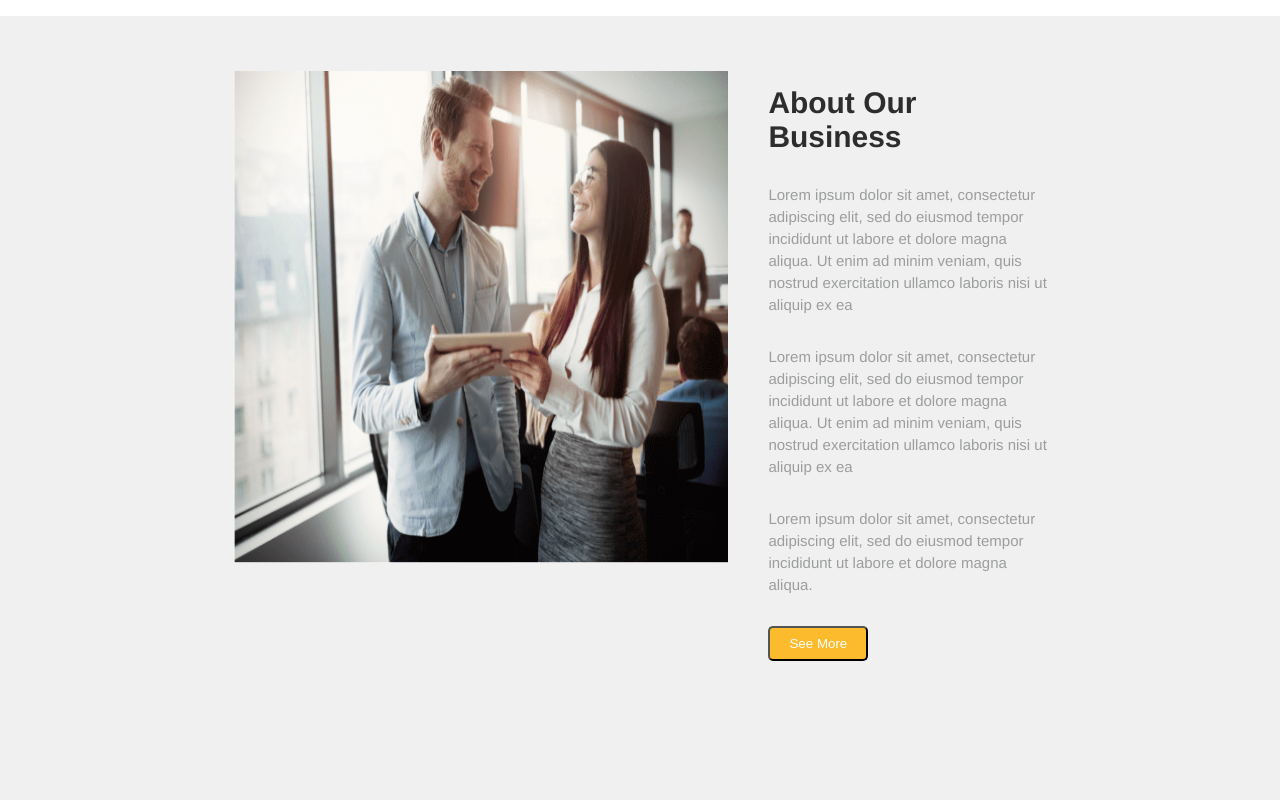
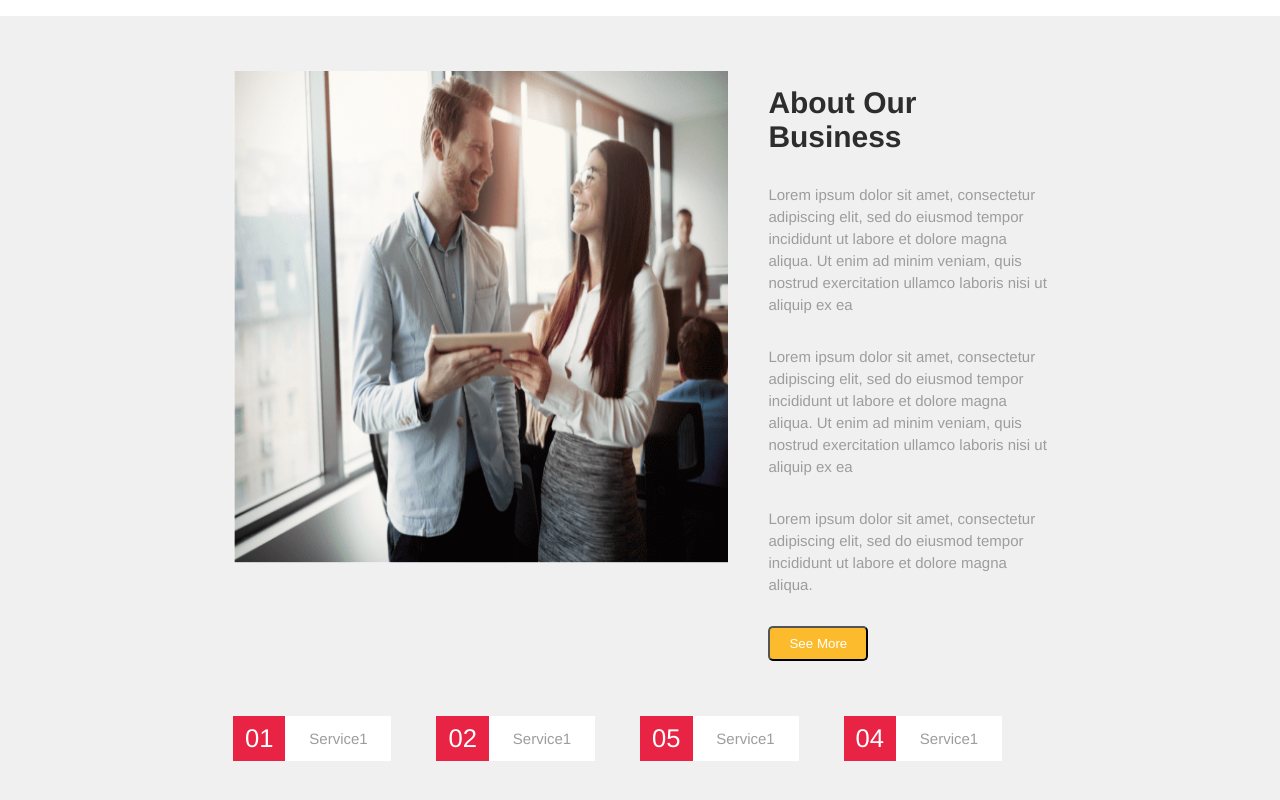
Before and after one commit to denomash/plug-Addons-site, a React (Create React App) app: page / in a window 1280 px wide. Shown: the part 1527-2327 px from the top of the page. Built offline with nearby package versions, Linux system fonts and the light colour scheme.

Commit message:
add numbered cards

```diff
--- a/src/Components/AboutSection/AboutBusiness.js
+++ b/src/Components/AboutSection/AboutBusiness.js
@@ -7,7 +7,7 @@ const AboutBusiness = () => {
     return (
         <div className='about-section'>
             <div className='container'>
-                <div className='about-section__content u-margin-top-big'>
+                <div className='about-section__content u-margin-top-big u-margin-bottom-big'>
                     <div className='about-section__content--img'>
                         <img className='about-section__content--avatar' src={aboutImg} alt='about image' />
                     </div>
@@ -40,6 +40,29 @@ const AboutBusiness = () => {
                     </div>
 
                 </div>
+
+                {/* Numbered Cards */}
+                <div className='numbered-cards'>
+                    <div className='numbered-card'>
+                        <div className='numbered'>01</div>
+                        <div className='numbered-service'>Service1</div>
+                    </div>
+
+                    <div className='numbered-card'>
+                        <div className='numbered'>02</div>
+                        <div className='numbered-service'>Service1</div>
+                    </div>
+
+                    <div className='numbered-card'>
+                        <div className='numbered'>05</div>
+                        <div className='numbered-service'>Service1</div>
+                    </div>
+
+                    <div className='numbered-card'>
+                        <div className='numbered'>04</div>
+                        <div className='numbered-service'>Service1</div>
+                    </div>
+                </div>
             </div>
 
 
--- a/src/Components/AboutSection/about.section.css
+++ b/src/Components/AboutSection/about.section.css
@@ -28,3 +28,39 @@
   width: 45%;
   margin: 0 0 0 40px;
 }
+
+/* cards */
+
+.numbered-cards {
+  display: flex;
+  width: 100%;
+}
+
+.numbered-card {
+  display: flex;
+  height: 45px;
+  width: 192px;
+  margin-right: 45px;
+}
+
+.numbered {
+  display: flex;
+  color: #fff;
+  background: #e92343;
+  width: 55px;
+  align-items: center;
+  justify-content: center;
+}
+
+.numbered-service {
+  background: #fff;
+  display: flex;
+  align-items: center;
+  justify-content: center;
+
+  color: rgba(156, 157, 157, 1);
+  line-height: 22px;
+  width: 70%;
+  font-weight: 400;
+  font-size: 15px;
+}
```
